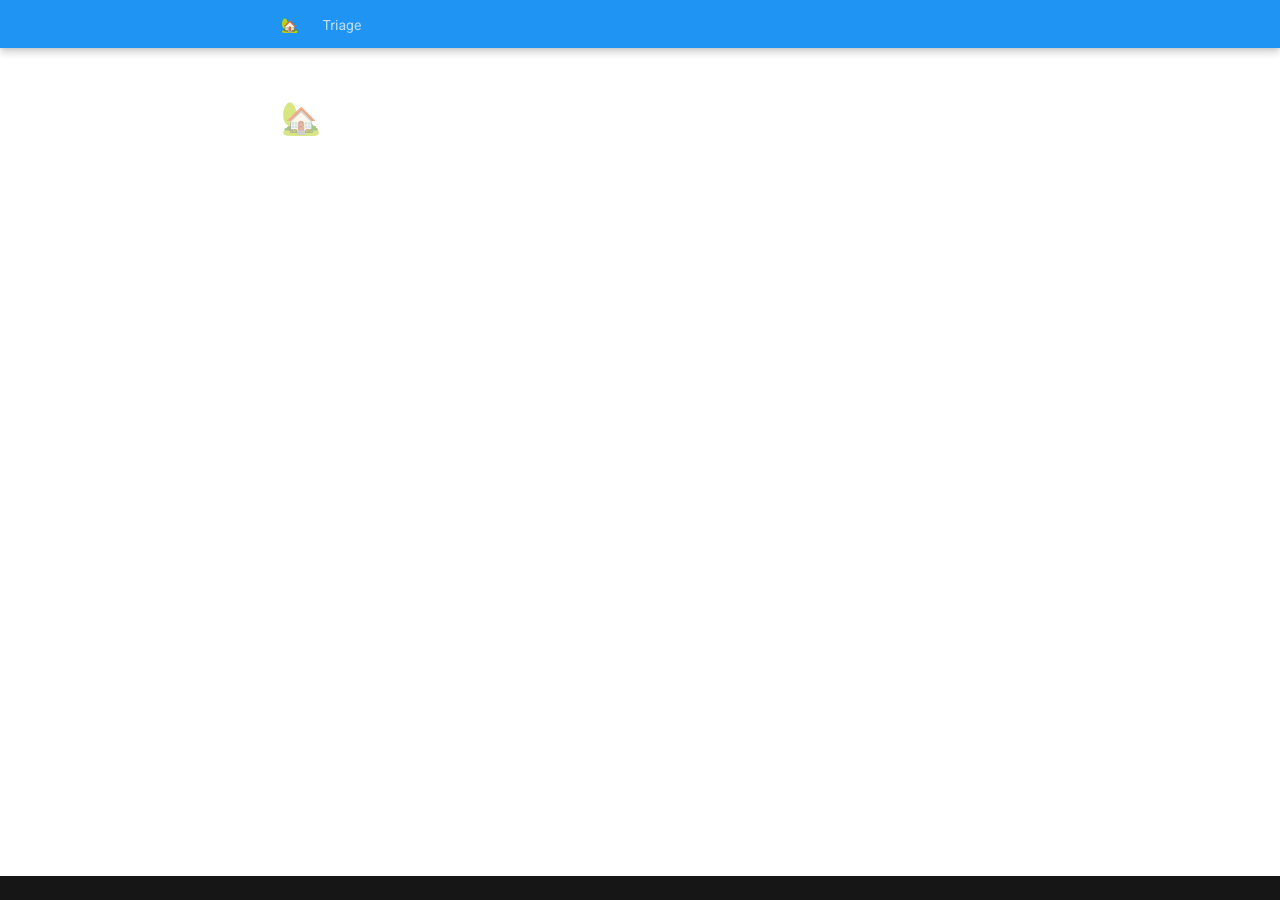
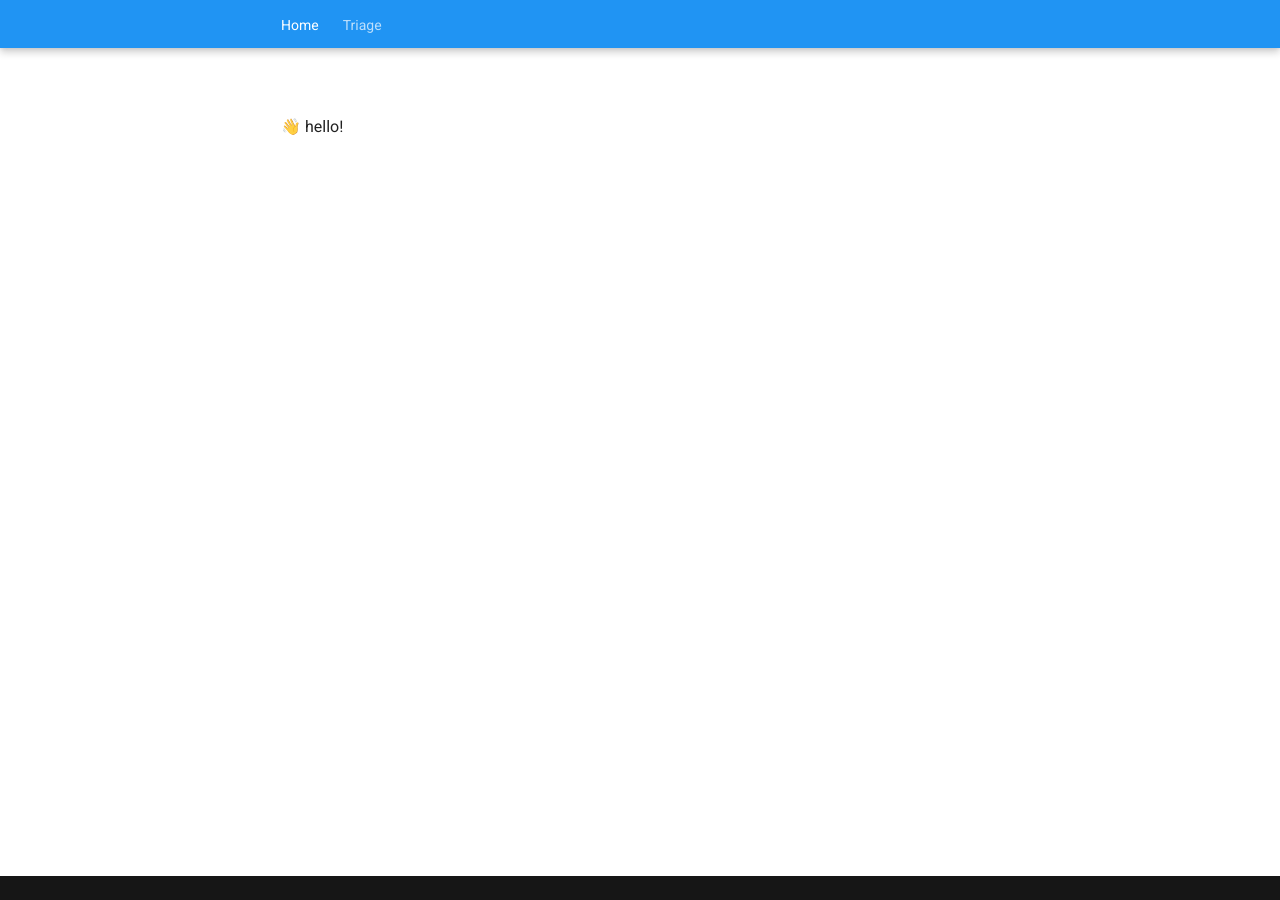
Before and after one commit to stefnestor/test_gpjs_mkdocs, an MkDocs documentation site: the page built from docs/index.md, in a window 1280 px wide. Built offline with MkDocs 1.6.1 and Material for MkDocs 9.7.7, drawn with Linux system fonts in a browser that asks for light colours; comment, search, counter and statistics services are not loaded.

Commit message:
bookmark 2025Apr09 v1

```diff
--- a/docs/index.md
+++ b/docs/index.md
@@ -2,6 +2,7 @@
 hide:
   - navigation
   - toc
+template: home.html
 ---
 
-# 🏡
+👋 hello!
--- a/docs/stylesheets/extra.js
+++ b/docs/stylesheets/extra.js
@@ -11,6 +11,6 @@ if(window.location.hash){
 if(hash == '#pink'){
 	document.getElementById('page_content').innerHTML = ' <object type=\'text/html\' data=\'pages/'+hash.substring(1)+'.html\' ></object>';
 }
-else {
+elif {
 	document.getElementById('page_content').innerHTML = 'build-out TODO on initial page load';
 }
```
Also changed, not shown: docs/stylesheets/extra.css (line endings or trailing spaces).
